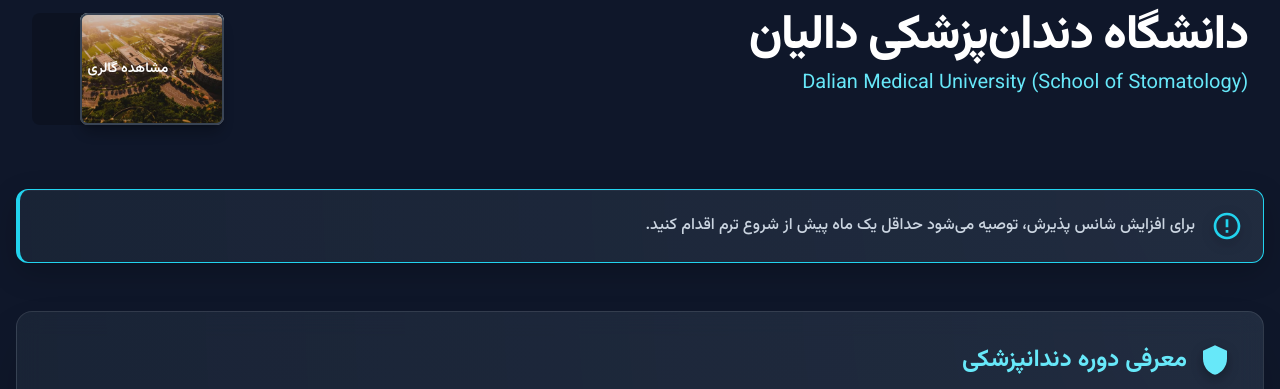
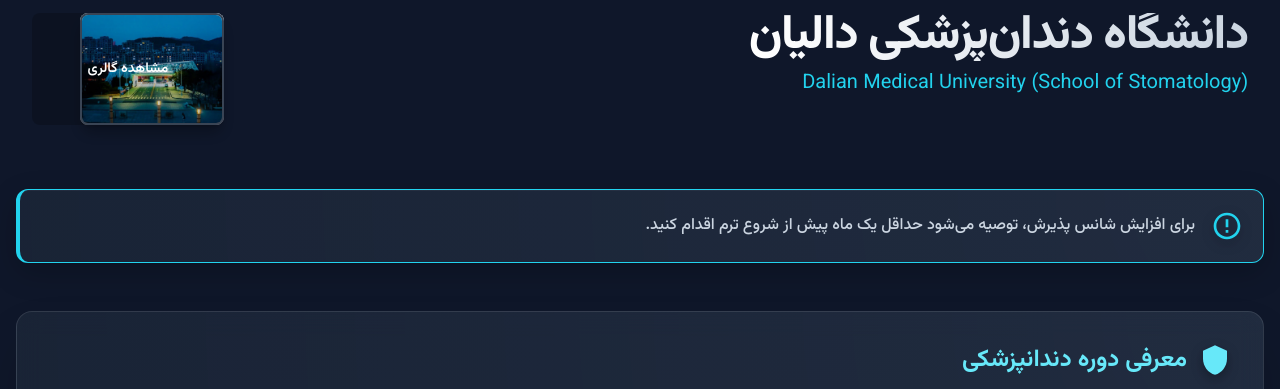
Before and after one commit to amirimmd/mehrshad, a plain HTML site: page pages/Stomatology/dalian.html in a window 1280 px wide. Shown: the part 387-776 px from the top of the page. Drawn offline with nearby package versions, Linux system fonts and the light colour scheme; no server answers.

Commit message:
Update dalian.html

```diff
--- a/pages/Stomatology/dalian.html
+++ b/pages/Stomatology/dalian.html
@@ -114,14 +114,14 @@
         <!-- University Name & Info -->
         <div class="pt-16 sm:pt-20 px-4 flex flex-col sm:flex-row justify-between items-start gap-4">
              <div class="text-right">
-                <h1 class="text-3xl sm:text-4xl md:text-5xl font-extrabold text-white tracking-tight">دانشگاه دندان‌پزشکی دالیان</h1>
-                <p class="mt-2 text-lg sm:text-xl text-cyan-300">Dalian Medical University (School of Stomatology)</p>
+                <h1 class="text-3xl sm:text-4xl md:text-5xl font-extrabold bg-gradient-to-r from-white to-slate-300 bg-clip-text text-transparent tracking-tight">دانشگاه دندان‌پزشکی دالیان</h1>
+                <p class="mt-2 text-lg sm:text-xl text-cyan-400">Dalian Medical University (School of Stomatology)</p>
              </div>
              <!-- Stacked Images -->
             <div id="gallery-preview" class="relative flex-shrink-0 w-40 h-24 sm:w-48 sm:h-28 group cursor-pointer animate-on-load delay-300">
                 <img src="../../images/universities/dalian-medical/03.jpg" alt="تصویر ۳ از دانشگاه دالیان" class="absolute top-0 right-0 w-3/4 h-full rounded-lg object-cover transition-transform duration-300 ease-in-out group-hover:translate-x-2 group-hover:-translate-y-2 group-hover:rotate-3 shadow-lg">
                 <img src="../../images/universities/dalian-medical/02.jpg" alt="تصویر ۲ از دانشگاه دالیان" class="absolute top-0 right-0 w-3/4 h-full rounded-lg object-cover transition-transform duration-300 ease-in-out group-hover:translate-x-0 group-hover:translate-y-0 group-hover:-rotate-2 shadow-lg">
-                <img src="../../images/universities/dalian-medical/01.jpg" alt="تصویر ۱ از دانشگاه دالیان" class="absolute top-0 right-0 w-3/4 h-full rounded-lg object-cover transition-transform duration-300 ease-in-out group-hover:-translate-x-2 group-hover:translate-y-2 group-hover:rotate-3 shadow-lg border-2 border-slate-600">
+                <img src="../../images/universities/dalian-medical/04.jpg" alt="تصویر ۴ از دانشگاه دالیان" class="absolute top-0 right-0 w-3/4 h-full rounded-lg object-cover transition-transform duration-300 ease-in-out group-hover:-translate-x-2 group-hover:translate-y-2 group-hover:rotate-3 shadow-lg border-2 border-slate-600">
                 <div class="absolute inset-0 bg-black/20 group-hover:bg-black/40 transition-colors rounded-lg flex items-center justify-center">
                     <p class="text-white font-semibold text-sm">مشاهده گالری</p>
                 </div>
@@ -172,7 +172,6 @@
             <!-- Details & Requirements Section -->
             <div class="grid grid-cols-1 lg:grid-cols-2 gap-8">
                 <!-- Main Details on the Left -->
-                <div class="space-y-8">
                 <section class="glass-card rounded-2xl p-6 md:p-8 animate-on-load delay-600">
                     <h2 class="text-2xl font-bold text-cyan-300 mb-6 flex items-center gap-3"><svg xmlns="http://www.w3.org/2000/svg" class="h-8 w-8 realistic-icon" viewBox="0 0 24 24" fill="currentColor"><path d="M14 2H6c-1.1 0-1.99.9-1.99 2L4 20c0 1.1.89 2 1.99 2H18c1.1 0 2-.9 2-2V8l-6-6zM16 18H8v-2h8v2zm0-4H8v-2h8v2zm-3-5V3.5L18.5 9H13z"/></svg>مدارک مورد نیاز</h2>
                     <div class="grid grid-cols-1 sm:grid-cols-2 gap-x-8 gap-y-4 text-slate-300">
@@ -189,7 +188,6 @@
                         <strong>خدمات تکمیلی:</strong> ترجمه رسمی کلیه مدارک با مهر دادگستری، امور خارجه و آموزش و پرورش توسط موسسه با هزینه جداگانه انجام می‌شود.
                     </p>
                 </section>
-                </div>
                 <!-- Sidebar info on the right -->
                 <div class="space-y-8">
                     <!-- NEW: Weather Widget -->
```
Lines whose indentation alone changed are shown as unchanged.
